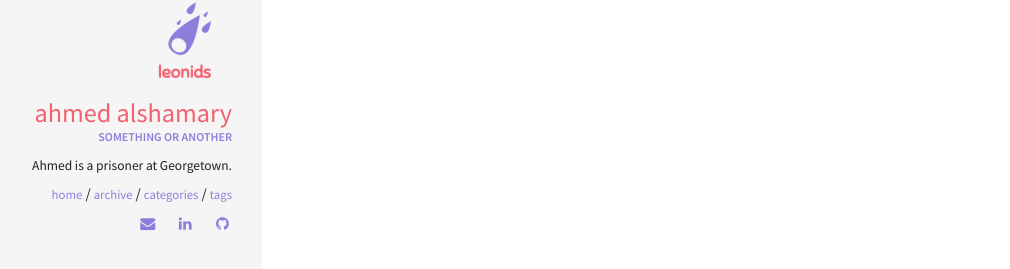
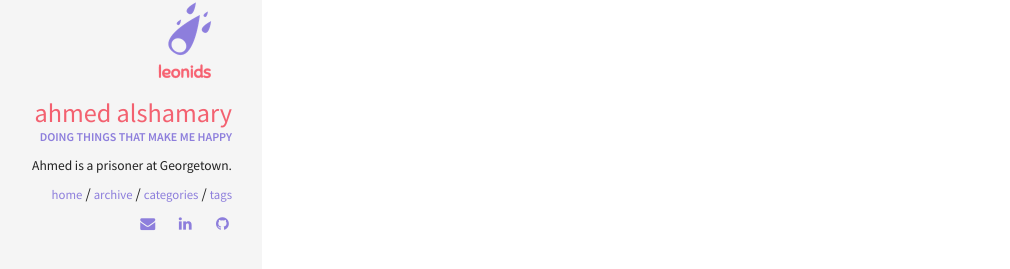
Before and after one commit to medokun/medokun.github.io, a Jekyll site: the page built from index.html, in a window 1280 px wide. Shown: the part 299-568 px from the top of the page, without its empty margins (58-1068 px from the left). Built offline with Jekyll 4.4.1, drawn with Linux system fonts in a browser that asks for light colours; some of the changed lines change nothing that is shown.

Commit message:
New Config File...again

```diff
--- a/_config.yml
+++ b/_config.yml
@@ -3,10 +3,10 @@
 # Site wide configuration
 ####################################
 #
-title: Ahmed Alshamary
+title: Ahmed Alshamary site
 email: ahmedralshamary@gmail.com
 description: Ahmed Alshamary's Site
-url: https://ahmedalshamary.com
+url: #www.ahmedalshamary.com
 
 
 #
@@ -35,7 +35,7 @@
 owner:
   name: Ahmed Alshamary
   avatar: leonids-logo.png
-  job: "Something or Another"
+  job: "Doing things that make me happy"
   bio: "Ahmed is a prisoner at Georgetown."
   email: ahmedralshamary@gmail.com
   disqus-shortname:
```
